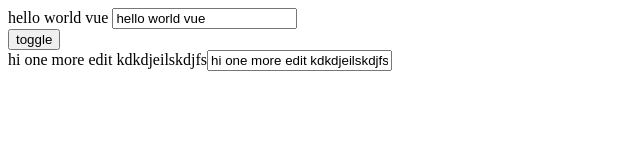
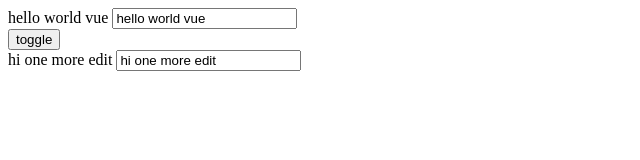
Before and after one commit to taoxmeng/taotest, a plain HTML site: page index.html in a window 1280 px wide. Shown: the whole page, without its empty margins (0-640 px from the left). Drawn offline with nearby package versions, Linux system fonts and the light colour scheme.

Commit message:
teksjtls

```diff
--- a/index.html
+++ b/index.html
@@ -21,7 +21,7 @@
                     data: function() {
                         return {
                             greeting: 'hello world vue',
-                            guess: 'hi one more edit kdkdjeilskdjfs',
+                            guess: 'hi one more edit ',
                             isVisible: true
                         }
                     },
```
